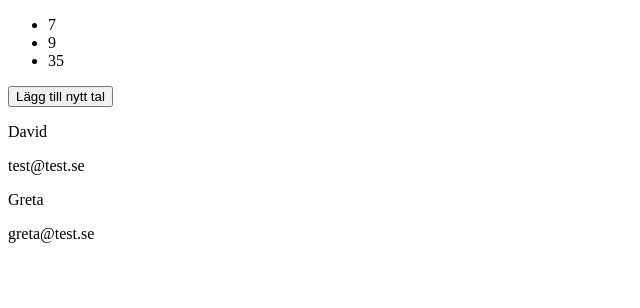
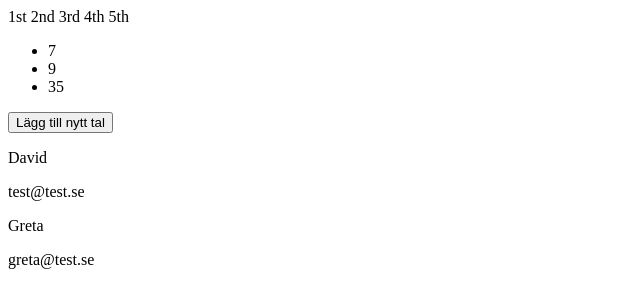
Before and after one commit to folkuni-f22-react/02-lista, a React (Vite) app: page / in a window 1280 px wide. Shown: the top 308 px of the page, without its empty margins (0-640 px from the left). Built offline with nearby package versions, Linux system fonts and the light colour scheme.

Commit message:
Exercise 1.11 - Orderly

```diff
--- a/src/App.jsx
+++ b/src/App.jsx
@@ -1,10 +1,12 @@
 import { useState } from 'react'
 import ViewUser from './components/ViewUser'
 import NumberList from './components/NumberList'
+import Orderly from './components/Orderly'
 import './App.css'
 
 function App() {
 	const [count, setCount] = useState(0)
+	const orderlyList = [1, 2, 3, 4, 5]
 
 	let data = [
 		{ name: 'David', email: 'test@test.se' },
@@ -13,6 +15,9 @@ function App() {
 
 	return (
 		<div className="App">
+			{orderlyList.map(n => (
+				<Orderly key={n} value={n} />
+			))}
 		<NumberList />
 		{data.map(user => (
 			<ViewUser key={user.email} name={user.name} email={user.email} />
--- /dev/null
+++ b/src/components/Orderly.jsx
@@ -0,0 +1,24 @@
+
+
+const Orderly = ({ value }) => {
+	// Två sätt att räkna ut suffixet
+	let suffix = (
+		value === 1 ? 'st' :
+		value === 2 ? 'nd' :
+		value === 3 ? 'rd' :
+		'th'
+	)
+	// let suffix = 'th'
+	// if( value === 1 ) {
+	// 	suffix = 'st'
+	// } else if( value === 2 ) {
+	// 	suffix = 'nd'
+	// } else if( value === 3 ) {
+	// 	suffix = 'rd'
+	// }
+	return (
+		<span> {value + suffix} </span>
+	)
+}
+
+export default Orderly
```
